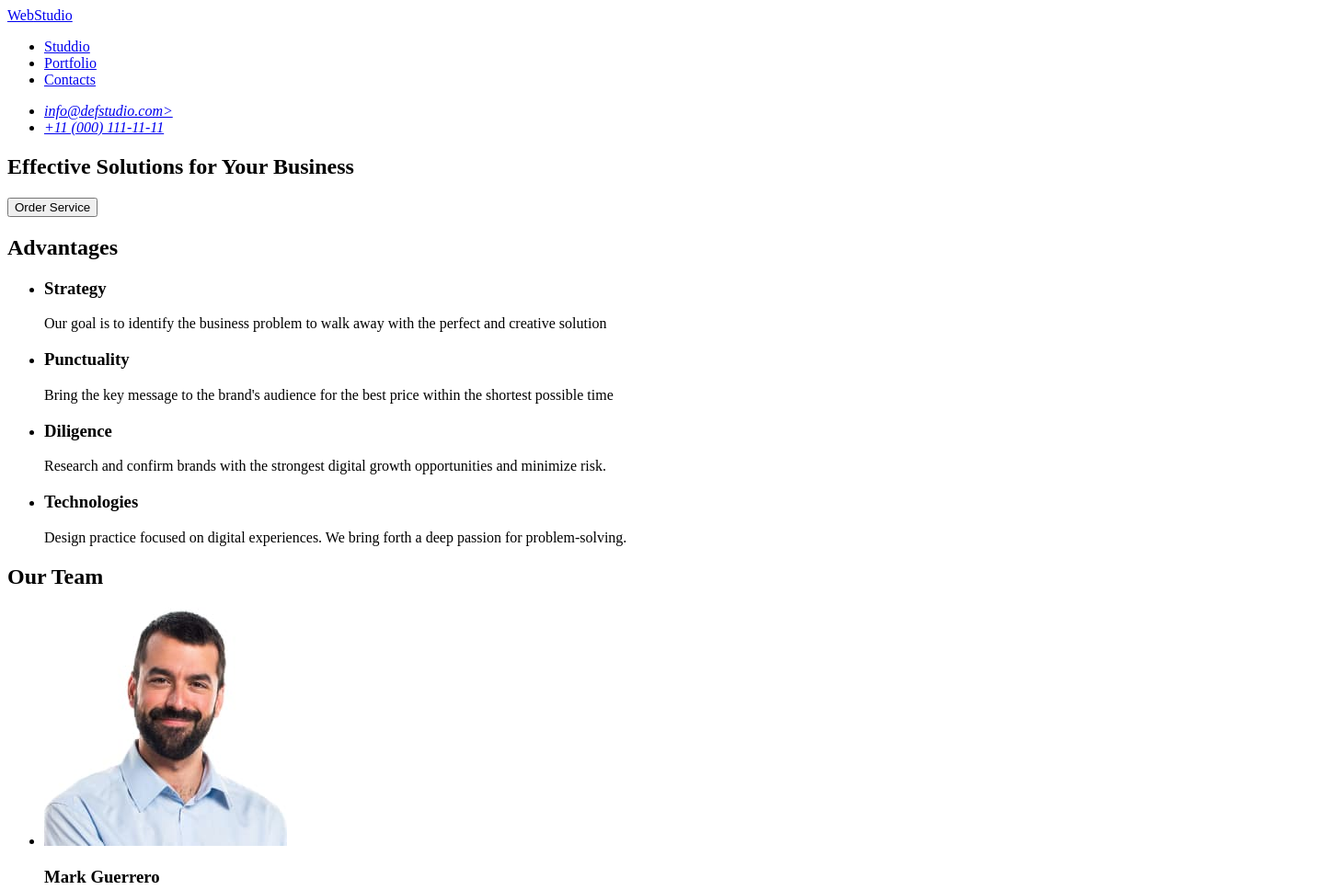
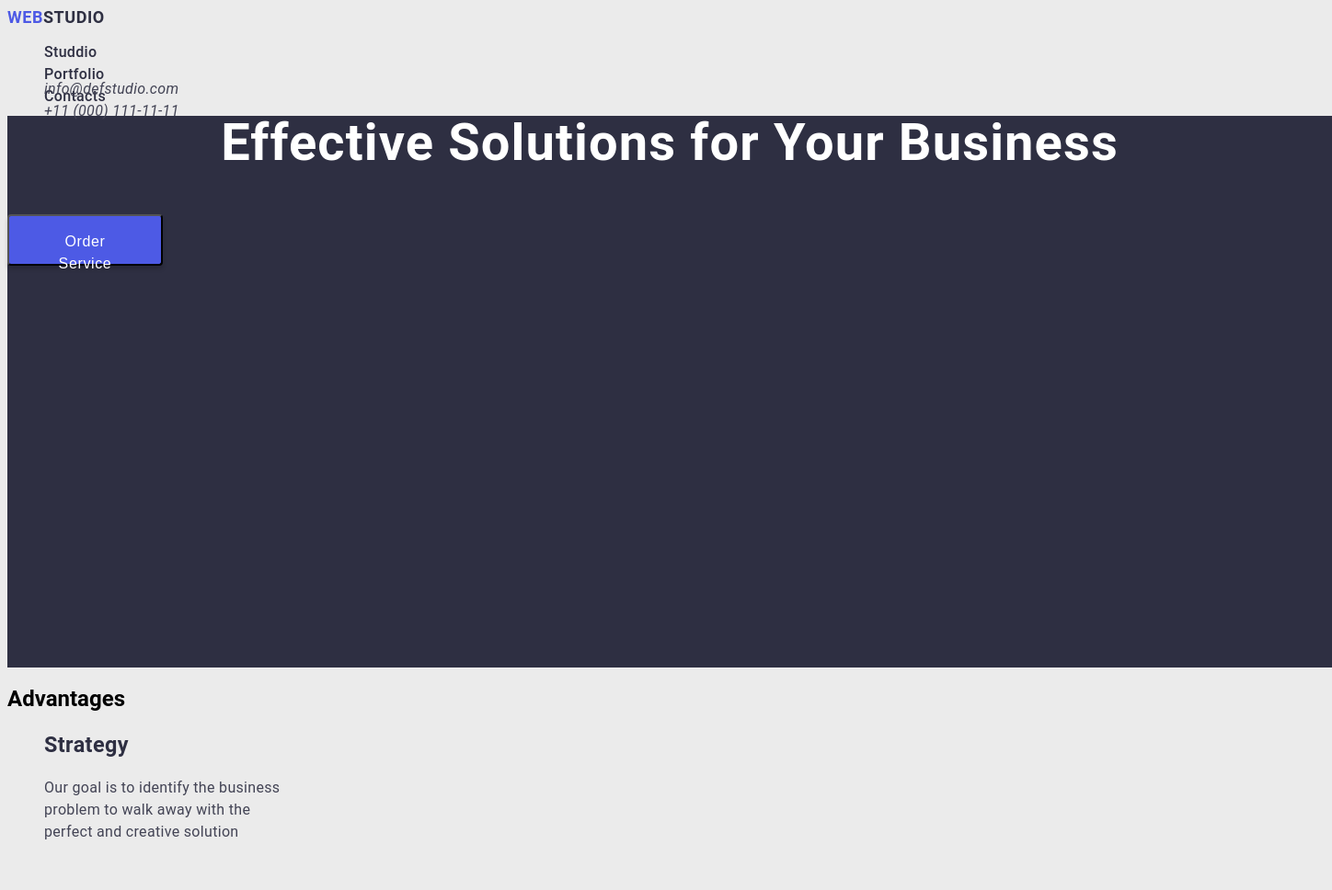
Before and after one commit to Nastusha5/HW1, a plain HTML site: page index.html in a window 1280 px wide. Shown: the top 968 px of the page at 92% size, 1448 px wide, since content can reach past the window. Drawn offline with Linux system fonts and the light colour scheme.

Commit message:
add styles

```diff
--- a/index.html
+++ b/index.html
@@ -1,110 +1,133 @@
 <!DOCTYPE html>
 <html lang="en">
-  <head>
+  <head class="head">
     <meta charset="UTF-8" />
     <meta name="viewport" content="width=device-width, initial-scale=1.0" />
     <title>WebStudio</title>
+    <link rel="stylesheet" href="./styles/styles.css" />
   </head>
   <body>
-    <header>
+    <header class="header">
       <a href="./index.html" class="logo"
-        >Web<span class="logo-black">Studio</span></a
+        >Web<span class="logo-dark">Studio</span></a
       >
-      <nav>
-        <ul>
-          <li><a href="#">Studdio</a></li>
-          <li><a href="#">Portfolio</a></li>
-          <li><a href="#">Contacts</a></li>
+      <nav class="header-nav">
+        <ul class="nav-list">
+          <li class="header-nav-item">
+            <a href="#" class="header-nav-link">Studdio</a>
+          </li>
+          <li class="header-nav-item">
+            <a href="#" class="header-nav-link">Portfolio</a>
+          </li>
+          <li class="header-nav-item">
+            <a href="#" class="header-nav-link">Contacts</a>
+          </li>
         </ul>
       </nav>
-      <address>
-        <ul>
-          <li><a href="mailto:info@defstudio.com">info@defstudio.com></a></li>
-          <li><a href="tel:+110001111111">+11 (000) 111-11-11</a></li>
+      <address class="address">
+        <ul class="address-list">
+          <li class="addres-item">
+            <a href="mailto:info@defstudio.com" class="address-link"
+              >info@defstudio.com</a
+            >
+          </li>
+          <li class="address-list">
+            <a href="tel:+110001111111" class="address-link"
+              >+11 (000) 111-11-11</a
+            >
+          </li>
         </ul>
       </address>
     </header>
-    <main>
-      <section>
-        <h1>Effective Solutions for Your Business</h1>
-        <button>Order Service</button>
+    <main class="main">
+      <section class="hero">
+        <h1 class="hero-title">Effective Solutions for Your Business</h1>
+        <button class="hero-btn">Order Service</button>
       </section>
-      <section>
-        <h2>Advantages</h2>
-        <ul>
-          <li>
-            <h3>Strategy</h3>
-            <p>
+      <section class="advantages">
+        <h2 class="advantages-title">Advantages</h2>
+        <ul class="advantages-list">
+          <li class="advantages-item">
+            <h3 class="advantages-title">Strategy</h3>
+            <p class="advantages-text">
               Our goal is to identify the business problem to walk away with the
               perfect and creative solution
             </p>
           </li>
-          <li>
-            <h3>Punctuality</h3>
-            <p>
+          <li class="advantages-item">
+            <h3 class="advantages-title">Punctuality</h3>
+            <p class="advantages-text">
               Bring the key message to the brand's audience for the best price
               within the shortest possible time
             </p>
           </li>
-          <li>
-            <h3>Diligence</h3>
-            <p>
+          <li class="advantages-item">
+            <h3 class="advantages-title">Diligence</h3>
+            <p class="advantages-text">
               Research and confirm brands with the strongest digital growth
               opportunities and minimize risk.
             </p>
           </li>
-          <li>
-            <h3>Technologies</h3>
-            <p>
+          <li class="advantages-item">
+            <h3 class="advantages-title">Technologies</h3>
+            <p class="advantages-text">
               Design practice focused on digital experiences. We bring forth a
               deep passion for problem-solving.
             </p>
           </li>
         </ul>
       </section>
-      <section>
-        <h2>Our Team</h2>
-        <ul>
-          <li>
+      <section class="team">
+        <h2 class="team-section-title">Our Team</h2>
+        <ul class="team-list">
+          <li class="team-item">
             <img
               src="./images/mark-guerrero.jpg"
               alt="Mark Guerrero"
               width="264"
+              class="team-img"
             />
-            <h3>Mark Guerrero</h3>
-            <p>Product Designer</p>
+            <h3 class="team-title">Mark Guerrero</h3>
+            <p class="team-text">Product Designer</p>
           </li>
-          <li>
-            <img src="./images/tom-ford.jpg" alt="Tom Ford" width="264" />
-            <h3>Tom Ford</h3>
-            <p>Frontend Developer</p>
+          <li class="team-item">
+            <img
+              src="./images/tom-ford.jpg"
+              alt="Tom Ford"
+              width="264"
+              class="team-img"
+            />
+            <h3 class="team-title">Tom Ford</h3>
+            <p class="team-text">Frontend Developer</p>
           </li>
-          <li>
+          <li class="team-item">
             <img
               src="./images/camila-garsia.jpg"
               alt="Camila Garsia"
               width="264"
+              class="team-img"
             />
-            <h3>Camila Garsia</h3>
-            <p>Marketing</p>
+            <h3 class="team-title">Camila Garsia</h3>
+            <p class="team-text">Marketing</p>
           </li>
-          <li>
+          <li class="team-item">
             <img
               src="./images/daniel-wilson.jpg"
               alt="Daniel Wilson"
               width="264"
+              class="team-img"
             />
-            <h3>Daniel Wilson</h3>
-            <p>UI Designer</p>
+            <h3 class="team-title">Daniel Wilson</h3>
+            <p class="team-text">UI Designer</p>
           </li>
         </ul>
       </section>
     </main>
-    <footer>
+    <footer class="footer">
       <a href="./index.html" class="logo"
-        >Web<span class="logo-white">Studio</span></a
+        >Web<span class="logo-light">Studio</span></a
       >
-      <p>
+      <p class="footer-text">
         Increase the flow of customers and sales for your business with digital
         marketing & growth solutions.
       </p>
--- /dev/null
+++ b/styles/styles.css
@@ -0,0 +1,154 @@
+body{
+    font-family: "Roboto", sans-serif;
+    background-color: #ebebeb;
+}
+ul li{list-style-type: none;}
+a{text-decoration: none;}
+.header {
+    width: 1440px;
+    height: 72px;
+}
+
+.logo {
+    font-weight: 700;
+    font-size: 18px;
+    line-height: 117%;
+    letter-spacing: 0.03em;
+    text-transform: uppercase;
+    color: #4d59e5;
+   }
+.logo-dark {
+    color: #2e2f42;
+    }
+
+.header-nav {width: 261px;
+    height: 24px;}
+
+.nav-list {}
+
+.header-nav-item {}
+
+.header-nav-link {
+    font-weight: 500;
+    font-size: 16px;
+    line-height: 150%;
+    letter-spacing: 0.02em;
+    color: #2e2f42;}
+
+.address {}
+
+.address-list {}
+
+.addres-item {}
+
+.address-link {font-family: var(--font-family);
+    font-weight: 400;
+    font-size: 16px;
+    line-height: 150%;
+    letter-spacing: 0.02em;
+    color: #434455;}
+
+.main {}
+
+.hero {width: 1440px;
+    height: 600px;
+background:#2e2f42}
+
+.hero-title {
+    font-weight: 700;
+    font-size: 56px;
+    line-height: 107%;
+    letter-spacing: 0.02em;
+    text-align: center;
+    color:#fff;
+}
+
+.hero-btn {border-radius: 4px;
+    padding: 16px 32px;
+    width: 169px;
+    height: 56px;
+box-shadow: 0 4px 4px 0 rgba(0, 0, 0, 0.15);
+    background: #4d5ae5;
+    font-weight: 500;
+    font-size: 16px;
+    line-height: 150%;
+    letter-spacing: 0.04em;
+    color: #fff;}
+
+.advantages {}
+
+.advantages-title {}
+
+.advantages-list {}
+
+.advantages-item {;
+    font-weight: 500;
+    font-size: 20px;
+    line-height: 120%;
+    letter-spacing: 0.02em;
+    color: #2e2f42;}
+
+.advantages-text {width: 264px;
+    height: 104px;
+font-family: var(--font-family);
+    font-weight: 400;
+    font-size: 16px;
+    line-height: 150%;
+    letter-spacing: 0.02em;
+    color: #434455;}
+
+.team {
+background: #f4f4fd;}
+
+.team-section-title {
+    font-weight: 700;
+    font-size: 36px;
+    line-height: 111%;
+    letter-spacing: 0.02em;
+    text-align: center;
+    color: #2e2f42;}
+
+.team-title {
+font-family: var(--font-family);
+    font-weight: 500;
+    font-size: 20px;
+    line-height: 120%;
+    letter-spacing: 0.02em;
+    text-align: center;
+    color: #2e2f42;}
+
+.team-list {}
+
+.team-item {}
+
+.team-img {
+box-shadow: 0 2px 1px 0 rgba(46, 47, 66, 0.08), 0 1px 1px 0 rgba(46, 47, 66, 0.16), 0 1px 6px 0 rgba(46, 47, 66, 0.08);
+    background: #fff}
+
+.team-text {
+    line-height: 150%;
+    letter-spacing: 0.02em;
+    text-align: center;
+    color: #434455;}
+
+.footer {width: 1440px;
+    height: 312px;
+    background: #2e2f42;}
+
+.logo-light {
+    font-weight: 700;
+    font-size: 18px;
+    line-height: 117%;
+    letter-spacing: 0.03em;
+    text-transform: uppercase;
+    color: #f4f4fd;
+}
+
+.footer-text {
+    font-weight: 400;
+    font-size: 16px;
+    line-height: 150%;
+    letter-spacing: 0.02em;
+    color: #f4f4fd;
+width: 264px;
+    height: 112px;}
```
Also changed, not shown: style.css (deleted).
